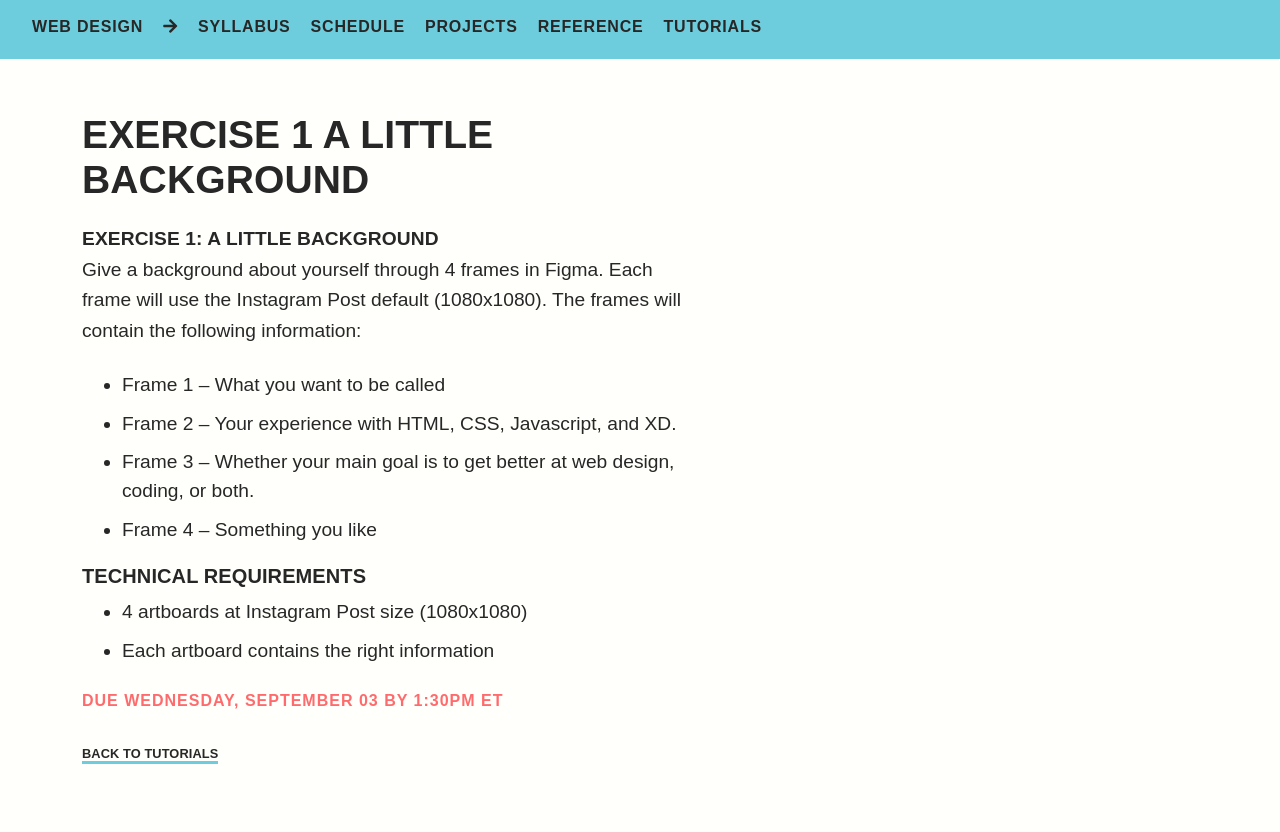
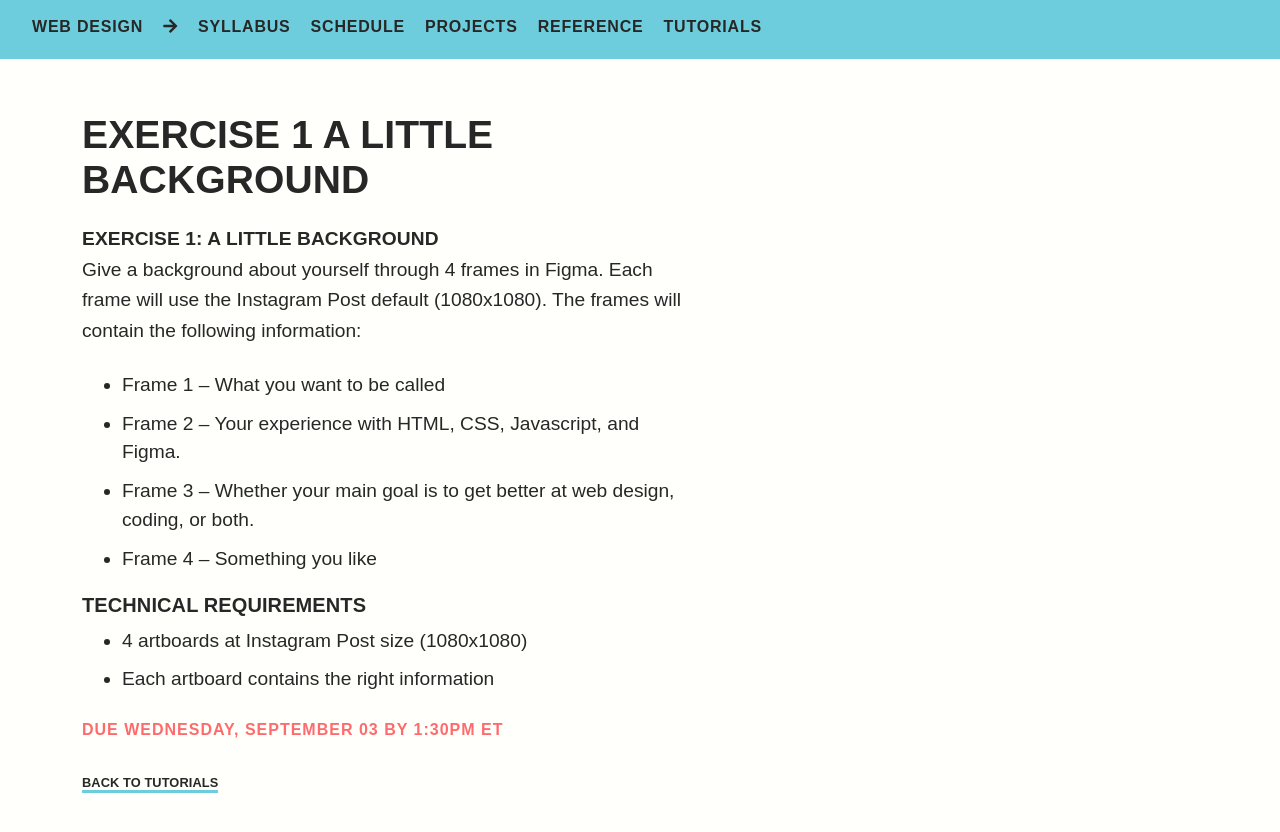
Before and after one commit to gmu-gd/web25-fall, a Jekyll site: the page built from _posts/exercises/2025-08-27-e1.md, in a window 1280 px wide. Shown: the top 832 px of the page. Built offline with Jekyll 4.4.1, drawn with Linux system fonts in a browser that asks for light colours; some web fonts are replaced.

Commit message:
Update 2025-08-27-e1.md

```diff
--- a/_posts/exercises/2025-08-27-e1.md
+++ b/_posts/exercises/2025-08-27-e1.md
@@ -10,7 +10,7 @@ categories: [exercises]
 Give a background about yourself through 4 frames in Figma. Each frame will use the Instagram Post default (1080x1080). The frames will contain the following information:
 
 * Frame 1 – What you want to be called
-* Frame 2 – Your experience with HTML, CSS, Javascript, and XD.
+* Frame 2 – Your experience with HTML, CSS, Javascript, and Figma.
 * Frame 3 – Whether your main goal is to get better at web design, coding, or both.
 * Frame 4 – Something you like
 
```
